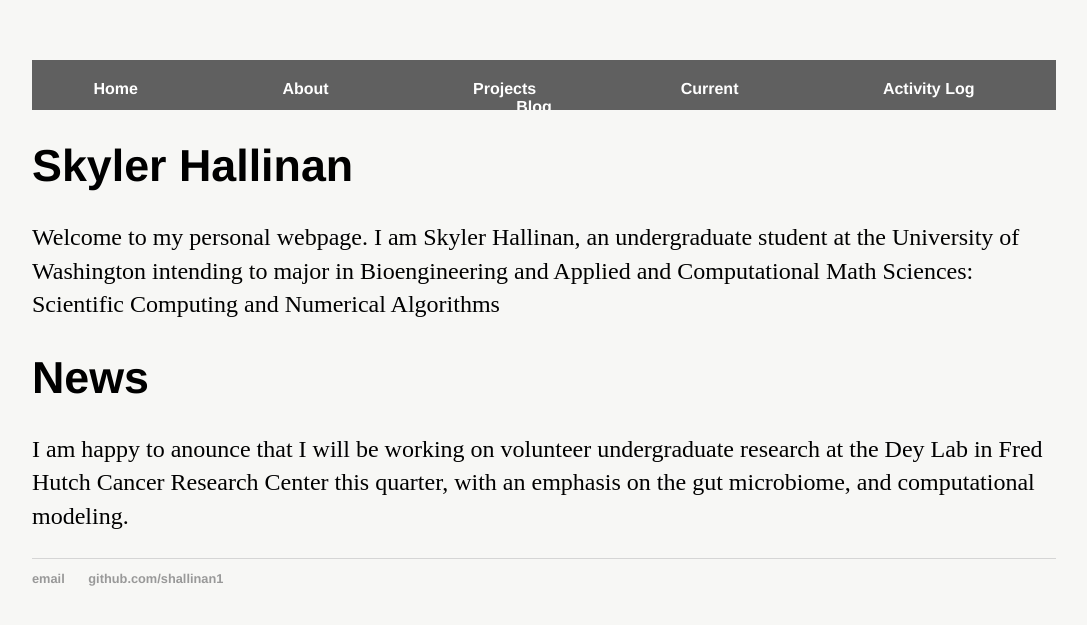
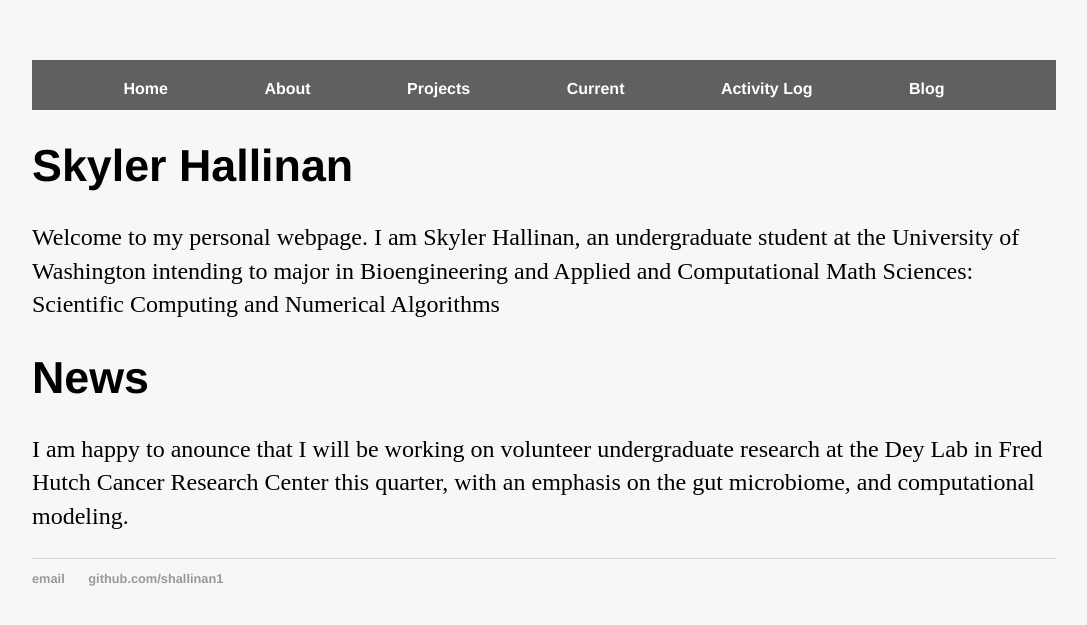
Before and after one commit to shallinan1/shallinan1.github.io, a Jekyll site: the page built from index.md, in a window 1280 px wide. Shown: the top 625 px of the page, without its empty margins (96-1183 px from the left). Built offline with Jekyll 4.4.1, drawn with Linux system fonts in a browser that asks for light colours; our own code applies the rules of GitHub Pages for plain Markdown files.

Commit message:
fix padding

```diff
--- a/css/main.css
+++ b/css/main.css
@@ -20,7 +20,7 @@
 	}
 
 		#globalNav li {
-			padding: 0 3.5em;
+			padding: 0 2em;
 			display: inline-block;
 		}
 
```
